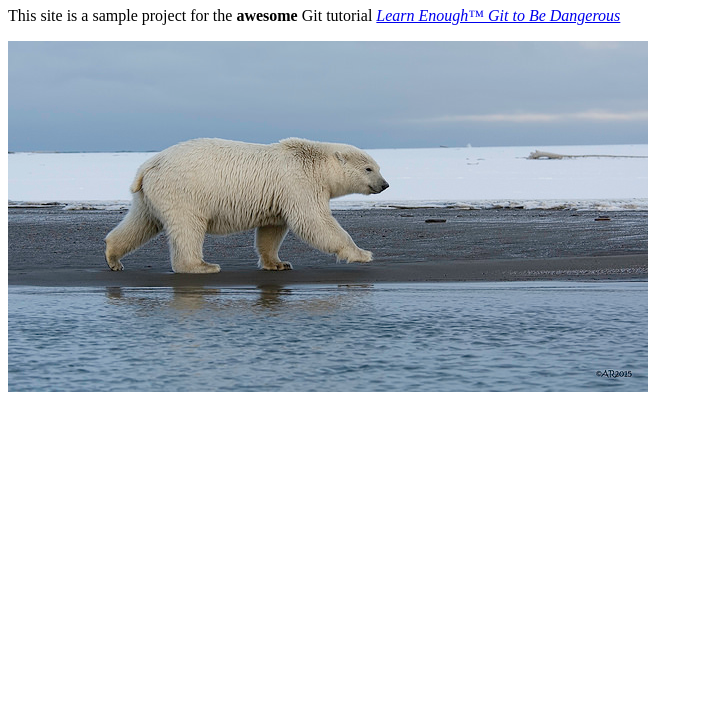
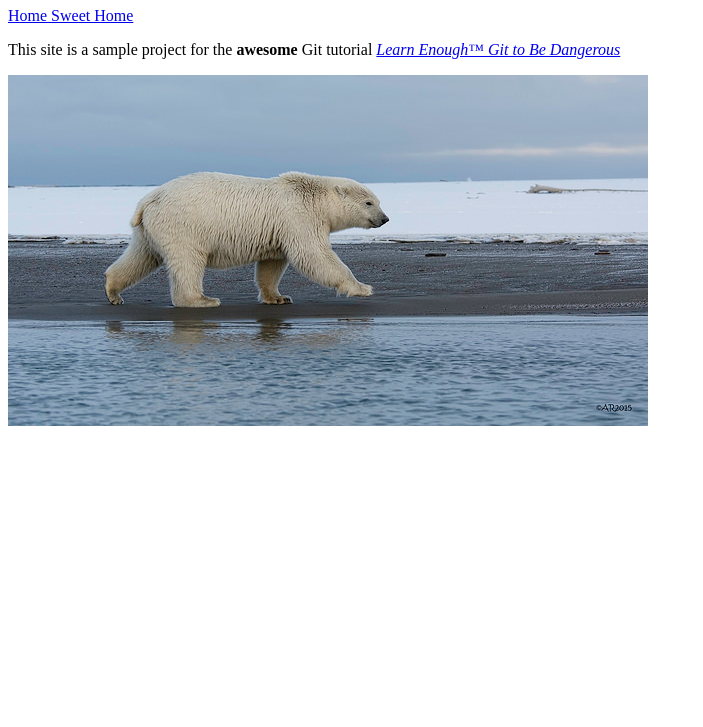
Before and after one commit to iambrunoqueiroz/website, a plain HTML site: page about.html in a window 1280 px wide. Shown: the part 73-800 px from the top of the page, without its empty margins (0-703 px from the left). Drawn offline with Linux system fonts and the light colour scheme.

Commit message:
Add link to home page

```diff
--- a/about.html
+++ b/about.html
@@ -6,6 +6,7 @@
     </head>
 <body>
     <h1>About Us</h1>
+    <a href="index.html">Home Sweet Home</a>
     <p>
         This site is a sample project for the <strong>awesome</strong> Git tutorial <a href="https://www.learnenough.com/git-tutorial"><em>Learn Enough™ Git to Be Dangerous</em></a>
     </p>
```
